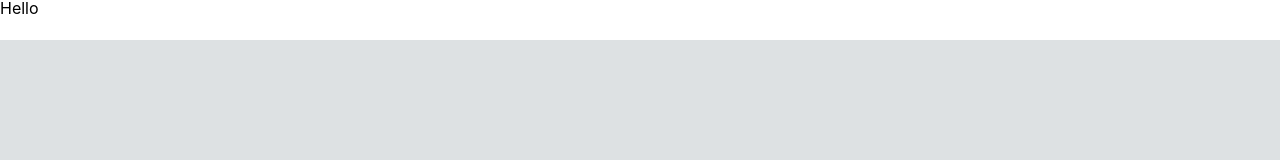
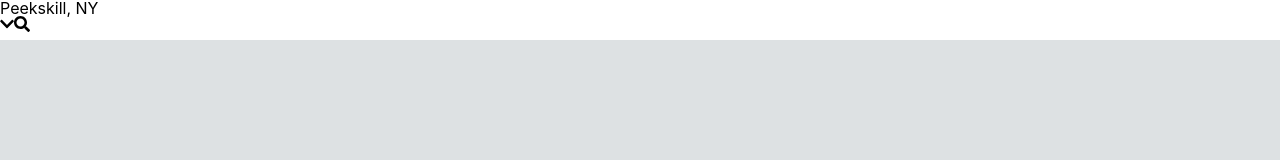
Before and after one commit to harrisonJones12/weather-app, a React (Create React App) app: page / in a window 1280 px wide. Shown: the top 160 px of the page. Built offline with nearby package versions, Linux system fonts and the light colour scheme.

Commit message:
add new icons, and setup font awesome library

```diff
--- a/src/App.js
+++ b/src/App.js
@@ -1,4 +1,5 @@
 import React from "react";
+import "icons/fontawesome";
 
 import Home from "components/Home";
 
--- a/src/components/Navbar/Navbar.jsx
+++ b/src/components/Navbar/Navbar.jsx
@@ -1,9 +1,17 @@
 import React from "react";
 
+import { FontAwesomeIcon } from "@fortawesome/react-fontawesome";
+
 function Navbar() {
+  const icon = (iconName) => {
+    return <FontAwesomeIcon icon={iconName} />;
+  };
+
   return (
     <div className="nav-bar">
-      <p>Hello</p>
+      <h1>Peekskill, NY</h1>
+      {icon("chevron-down")}
+      {icon("search")}
     </div>
   );
 }
--- /dev/null
+++ b/src/icons/fontawesome.js
@@ -0,0 +1,5 @@
+import { library } from "@fortawesome/fontawesome-svg-core";
+
+import { faSearch, faChevronDown } from "@fortawesome/free-solid-svg-icons";
+
+library.add(faSearch, faChevronDown);
```
